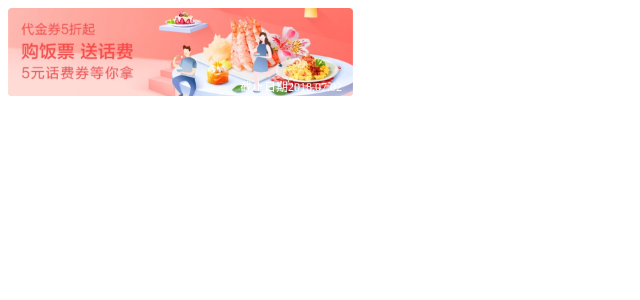
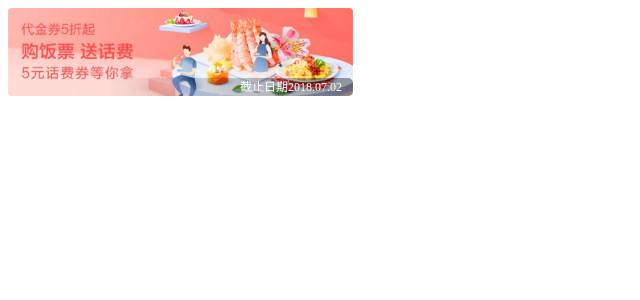
Before and after one commit to qiuyunfen/vue-banner, a Vue app: page / in a window 1280 px wide. Shown: the top 300 px of the page, without its empty margins (0-640 px from the left). Built offline with nearby package versions, Linux system fonts and the light colour scheme.

Commit message:
linear-gradient

```diff
--- a/src/components/SwiperContent.vue
+++ b/src/components/SwiperContent.vue
@@ -31,20 +31,19 @@
     border-radius: 4px;
     background-color: #d8d8d8;
 }
-
 .activity-img {
-        width: 100%;
+    width:100%;
     height: 100%;
 }
-
 .activity-footer {
     position: absolute;
     bottom: 0;
     right: 0;
-        width: 100%;
+    width: 246px;
     height: 18px;
+    border-radius: 5px;
+    background-image: linear-gradient(to right, rgba(0, 0, 0, 0), rgba(0, 0, 0, 0.4));;
 }
-
     .end-time-box {
         margin: 0;
         padding: 3px 11px 3px 0;
```
Lines whose indentation alone changed are shown as unchanged.
